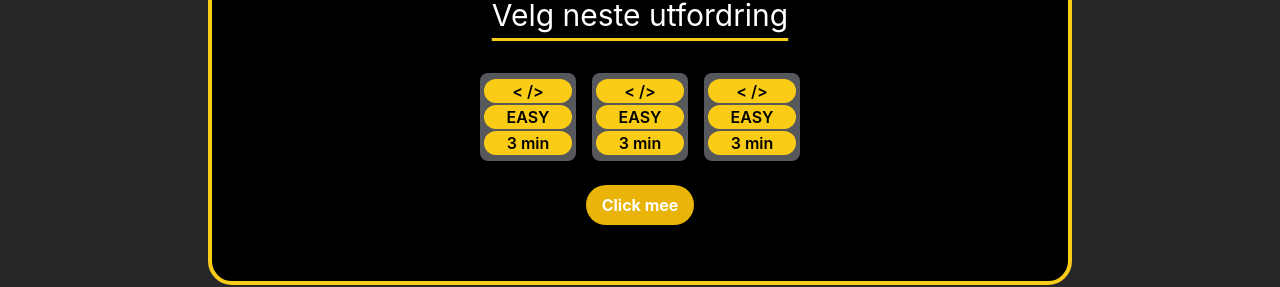
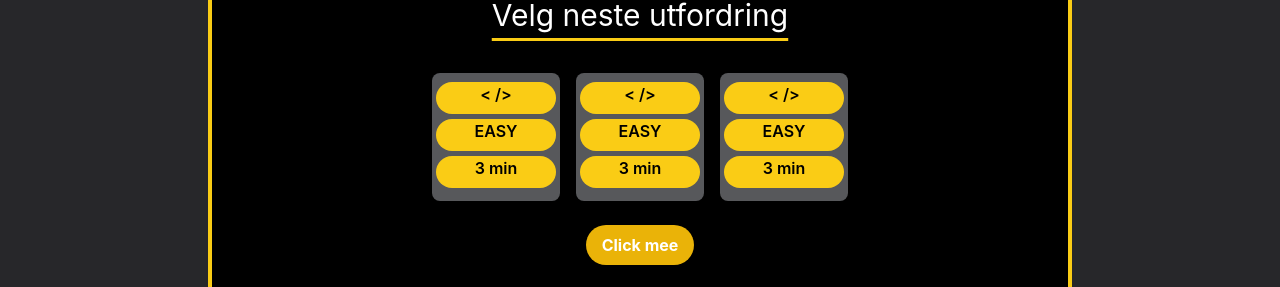
Before and after one commit to HAAJBachelor/gamification-frontend, a React (Create React App) app in the folder gamefication-frontend/: page /game in a window 1280 px wide. Shown: the part 175-462 px from the top of the page. Built offline with nearby package versions, Linux system fonts and the light colour scheme.

Commit message:
made questioncontainer bigger

```diff
--- a/gamefication-frontend/src/components/UI/Capsule.tsx
+++ b/gamefication-frontend/src/components/UI/Capsule.tsx
@@ -3,7 +3,7 @@ type Props = {
     bgcolor: string
 }
 export const Capsule = (props: Props) => {
-    const capsule = "rounded-full font-semibold text-center max-w-none my-[2px] " + (props.bgcolor);
+    const capsule = "rounded-full font-semibold text-center max-w-none h-8 my-[5px] " + (props.bgcolor);
 
     return(
         <>
--- a/gamefication-frontend/src/components/UI/QuestionContainer.tsx
+++ b/gamefication-frontend/src/components/UI/QuestionContainer.tsx
@@ -6,7 +6,7 @@ type Props = {
 const QuestionContainer= (props: Props) => {
 
     return(
-        <div className="rounded-lg w-24 h-22 p-1 bg-[#57585B] m-2" onClick={props.onClick}>{props.children}</div>
+        <div className="rounded-lg w-32 h-32 p-1 bg-[#57585B] m-2 cursor-pointer" onClick={props.onClick}>{props.children}</div>
     );
 }
 
```
